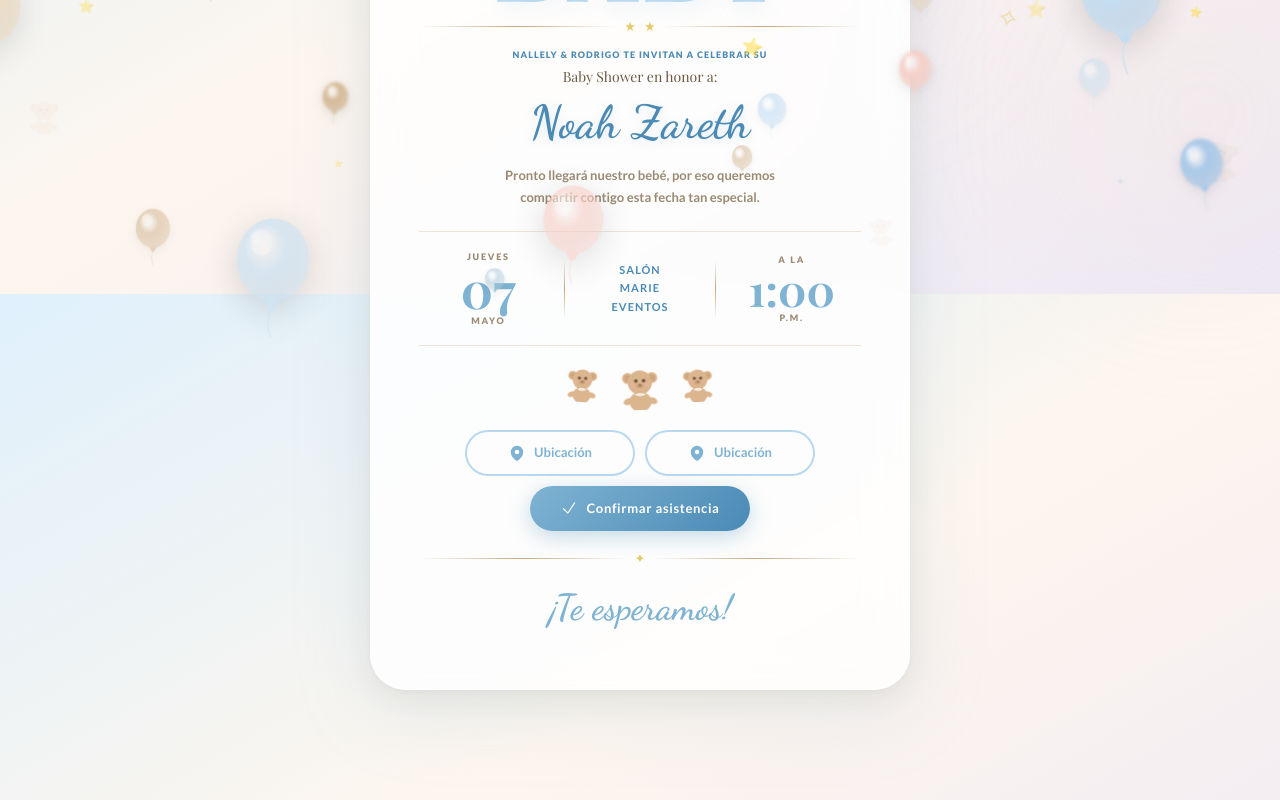
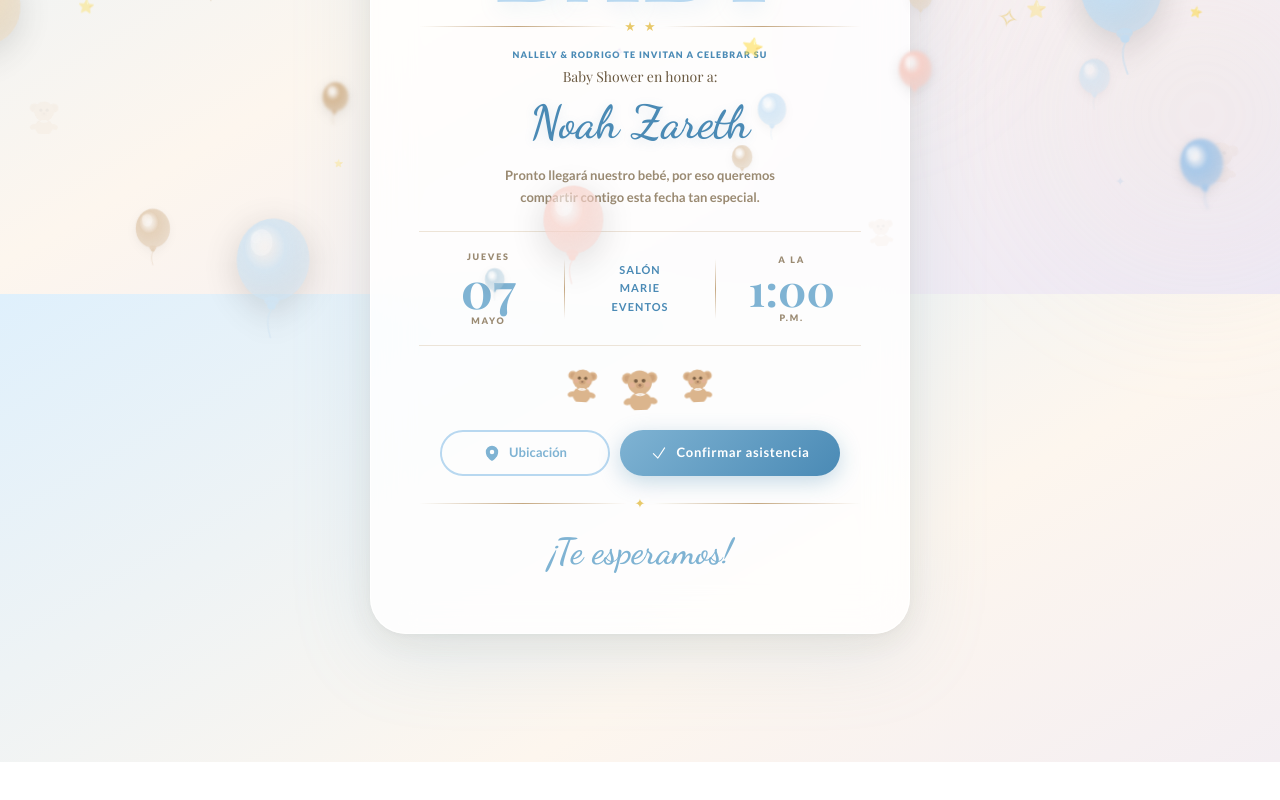
Before and after one commit to CristhainDev/invitaciones, a Next.js app: page /invitation in a window 1280 px wide. Shown: the part 506-1306 px from the top of the page. After the commit the page ends 1268 px from the top, so only its background shows below. Built offline with nearby package versions, Linux system fonts and the light colour scheme; no server answers; a web font is replaced by a local one.

Commit message:
6to deploy

```diff
--- a/app/invitation/page.tsx
+++ b/app/invitation/page.tsx
@@ -142,17 +142,18 @@ export default function BabyShowerPage() {
 
 
   const openMaps = () => {
-    const destination = "25.6501455,-100.1912025";
-
     const isIOS = /iPhone|iPad|iPod/i.test(navigator.userAgent);
 
-    const url = isIOS
-      ? `http://maps.apple.com/?q=${destination}`
-      : `https://www.google.com/maps?q=${destination}`;
+    const appleMapsUrl =
+      "https://maps.apple/p/0BGVEtp5XrUJxu";
+
+    const googleMapsUrl =
+      "https://www.google.com/maps/place/Marie+Eventos/@25.6501859,-100.1942782,16.8z/data=!4m14!1m7!3m6!1s0x8662c111125293af:0x63b3393f35f87ca6!2sMarie+Eventos!8m2!3d25.6501455!4d-100.1912025!16s%2Fg%2F11wxhnqfbg!3m5!1s0x8662c111125293af:0x63b3393f35f87ca6!8m2!3d25.6501455!4d-100.1912025!16s%2Fg%2F11wxhnqfbg?entry=ttu&g_ep=EgoyMDI2MDQyMi4wIKXMDSoASAFQAw%3D%3D";
+
+    const url = isIOS ? appleMapsUrl : googleMapsUrl;
 
     window.open(url, "_blank");
   };
-
 
   return (
     <>
@@ -675,28 +676,6 @@ export default function BabyShowerPage() {
           {/* CTA */}
           {!submitted && (
             <div className="btn-wrap" style={{ marginBottom: 18 }}>
-              <a
-                href="https://www.google.com/maps/place/Marie+Eventos/@25.6501859,-100.1942782,16.8z/data=!4m14!1m7!3m6!1s0x8662c111125293af:0x63b3393f35f87ca6!2sMarie+Eventos!8m2!3d25.6501455!4d-100.1912025!16s%2Fg%2F11wxhnqfbg!3m5!1s0x8662c111125293af:0x63b3393f35f87ca6!8m2!3d25.6501455!4d-100.1912025!16s%2Fg%2F11wxhnqfbg?entry=ttu&g_ep=EgoyMDI2MDQyMi4wIKXMDSoASAFQAw%3D%3D"
-                target="_blank"
-                rel="noopener noreferrer"
-                className="btn-secondary"
-                style={{
-                  display: "inline-flex",
-                  alignItems: "center",
-                  justifyContent: "center",
-                  gap: "8px",
-                  minWidth: "170px",
-                }}
-              >
-                <MapPinIcon
-                  style={{
-                    width: "18px",
-                    height: "18px",
-                    flexShrink: 0,
-                  }}
-                />
-                <span>Ubicación</span>
-              </a>
 
               <button
                 onClick={openMaps}
```
